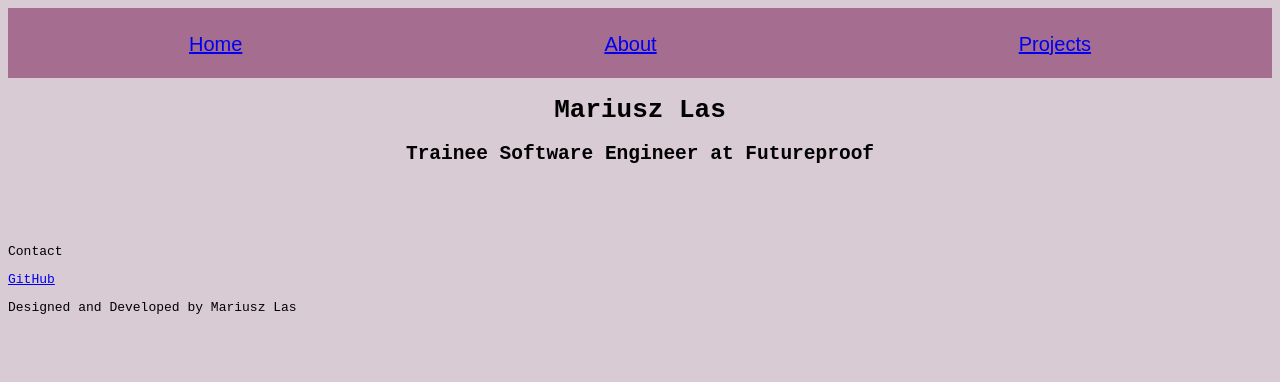
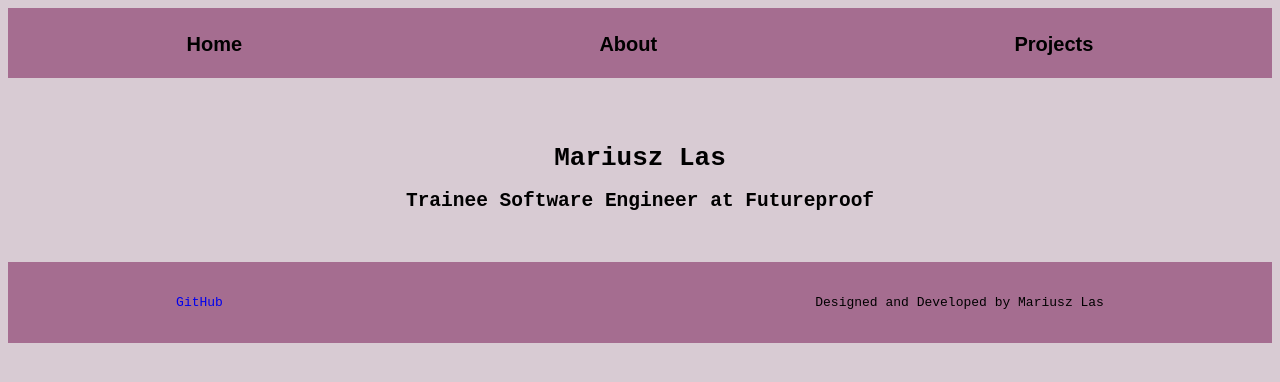
Before and after one commit to mariuszlas/personal-website, a plain HTML site: page index.html in a window 1280 px wide. Drawn offline with Linux system fonts and the light colour scheme.

Commit message:
The footer was redesigned and the font of likns changed.

```diff
--- a/index.html
+++ b/index.html
@@ -10,9 +10,9 @@
   <body>
     <header>
       <nav>
-        <a href="#">Home</a>
-        <a href="#">About</a>
-        <a href="#">Projects</a>
+        <a class="nav-font" href="#">Home</a>
+        <a class="nav-font" href="#">About</a>
+        <a class="nav-font" href="#">Projects</a>
       </nav>
     </header>
 
@@ -20,8 +20,7 @@
     <h2>Trainee Software Engineer at Futureproof</h2>
 
     <footer>
-      <p>Contact</p>
-      <a href="https://github.com/mariuszlas" target="_blank">GitHub</a>
+      <p><a href="https://github.com/mariuszlas" target="_blank">GitHub</a><p>
       <p id="end">Designed and Developed by Mariusz Las</p>
     </footer>
 
--- a/style.css
+++ b/style.css
@@ -8,6 +8,7 @@ header {
   height: 70px;
   font-family: sans-serif;
   font-size: 20px;
+  margin-bottom: 65px;
 }
 
 nav {
@@ -22,5 +23,18 @@ h1, h2 {
 }
 
 footer {
-  padding-top: 50px;
+  margin-top: 50px;
+  background-color: #a56d90;
+  padding: 20px;
+  display: flex;
+  justify-content: space-around;
 }
+
+.nav-font {
+  color: black;
+  font-weight: bold;
+}
+
+a {
+  text-decoration: none;
+}
```
